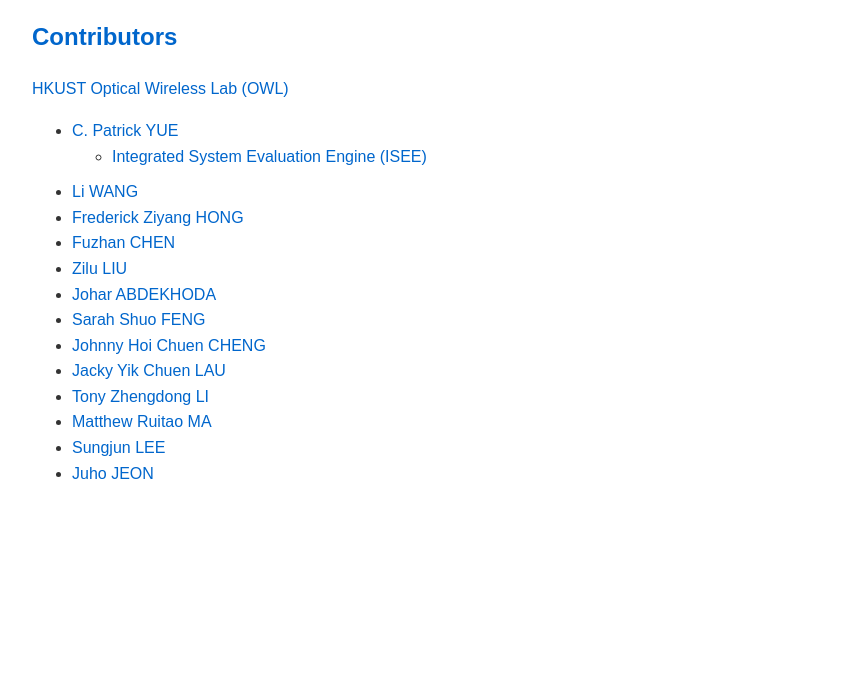
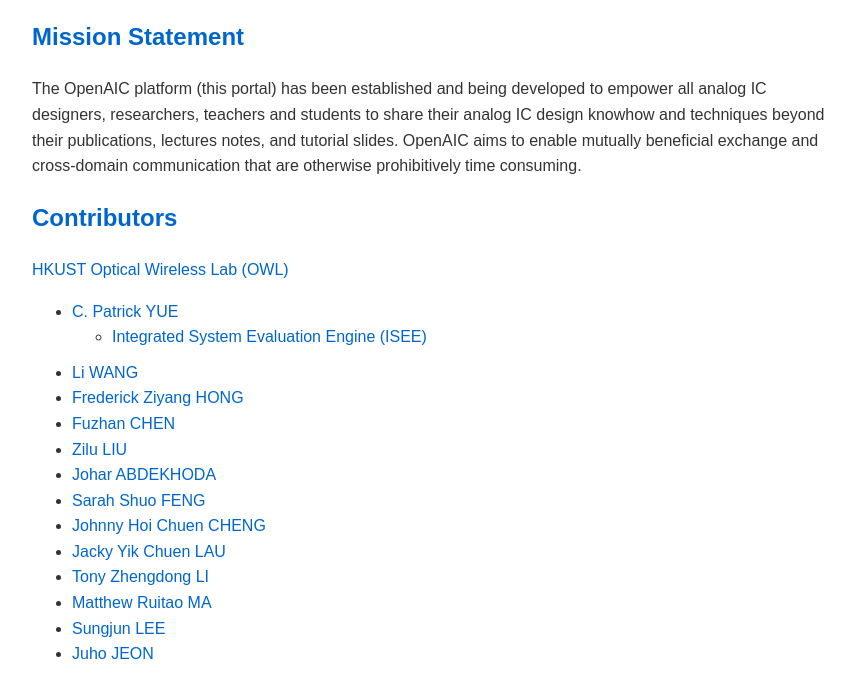
Before and after one commit to openaic-org/site, a plain HTML site: page index.html in a window 1280 px wide. Shown: the part 108-806 px from the top of the page, without its empty margins (208-1063 px from the left). Drawn offline with Linux system fonts and the light colour scheme.

Commit message:
feat: add mission statements

```diff
--- a/index.html
+++ b/index.html
@@ -37,6 +37,10 @@
 <body>
     <h1>Welcome to OpenAIC</h1>
 
+    <h2>Mission Statement</h2>
+
+    <p>The OpenAIC platform (this portal) has been established and being developed to empower all analog IC designers, researchers, teachers and students to share their analog IC design knowhow and techniques beyond their publications, lectures notes, and tutorial slides. OpenAIC aims to enable mutually beneficial exchange and cross-domain communication that are otherwise prohibitively time consuming.</p>
+
     <h2>Contributors</h2>
 
     <p><a href="https://yuegroup.hkust.edu.hk/">HKUST Optical Wireless Lab (OWL)</a></li></p>
```
